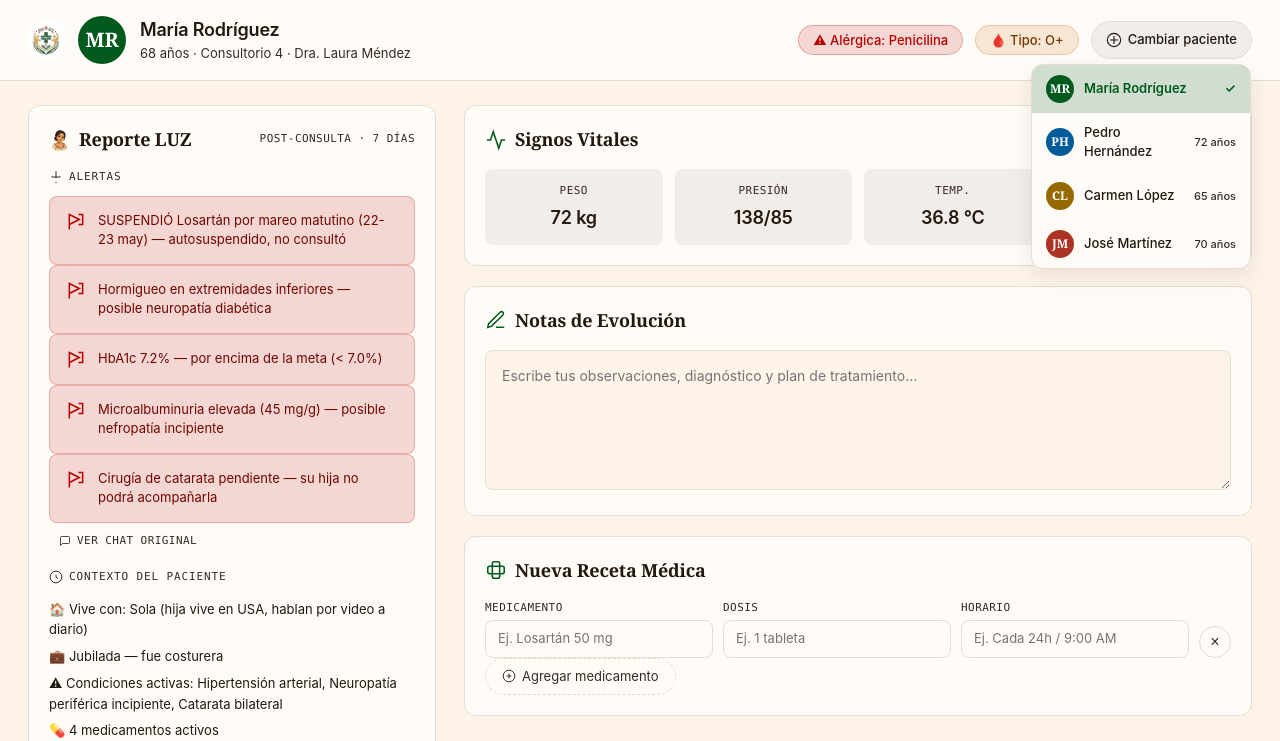
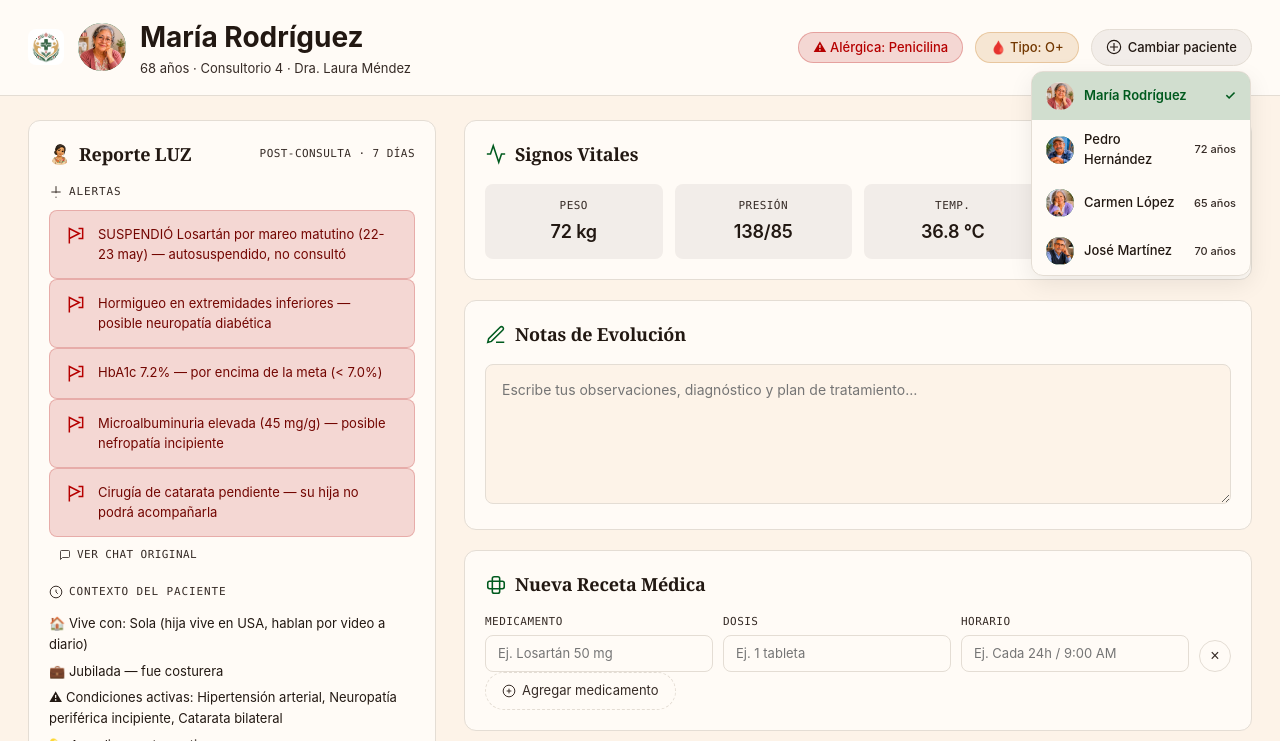
Before and after one commit to Phyton06/Nakawe, a plain HTML site: page doctor.html in a window 1280 px wide. Both pictures are taken after a click on the element "Cambiar paciente". Shown: the top 741 px of the page. Drawn offline with Linux system fonts and the light colour scheme.

Commit message:
feat: fotos de perfil en triage y doctor
- triage.html: pc-avatar, sd-avatar y showPatient() usan img
- doctor.html: header-avatar, sd-avatar y updateDashboard() usan img
- CSS actualizado con object-fit: cover en todos los casos

```diff
--- a/doctor.html
+++ b/doctor.html
@@ -70,8 +70,11 @@
     .header-logo { width: 36px; height: 36px; border-radius: 8px; object-fit: cover; flex-shrink: 0; }
     .header-avatar {
       width: 48px; height: 48px; border-radius: 50%;
-      color: #fff; display: grid; place-items: center;
-      font-family: var(--font-display); font-size: 20px; font-weight: 600;
+      overflow: hidden; background: var(--accent);
+    }
+    .header-avatar img {
+      width: 100%; height: 100%; object-fit: cover; display: block;
+    }
       flex-shrink: 0;
     }
     .header-patient h1 { font-size: var(--fs-lg); font-weight: 600; letter-spacing: -0.01em; }
@@ -121,9 +124,11 @@
     .switch-dropdown .option:hover { background: var(--fg-soft); }
     .switch-dropdown .option.active { background: var(--accent-soft); color: var(--accent); font-weight: 600; }
     .switch-dropdown .option .sd-avatar {
-      width: 28px; height: 28px; border-radius: 50%; color: #fff;
-      display: grid; place-items: center; font-family: var(--font-display);
-      font-size: 12px; font-weight: 600; flex-shrink: 0;
+      width: 28px; height: 28px; border-radius: 50%;
+      overflow: hidden; flex-shrink: 0; background: var(--accent);
+    }
+    .switch-dropdown .option .sd-avatar img {
+      width: 100%; height: 100%; object-fit: cover; display: block;
     }
     .switch-dropdown .option .sd-name { flex: 1; }
     .switch-dropdown .option .sd-check { color: var(--accent); font-weight: 600; }
@@ -346,7 +351,7 @@
   <header class="header" data-od-id="header">
     <div class="header-left">
       <img class="header-logo" src="./assets/images/nakawe-logo.jpeg" alt="Nakawe">
-      <div class="header-avatar" id="docAvatar" style="background:oklch(38% 0.17 160)">MR</div>
+      <div class="header-avatar" id="docAvatar"><img src="assets/images/MariaRodriguez.jpeg" alt="MR"></div>
       <div class="header-patient">
         <h1 id="docPatientName">María Rodríguez</h1>
         <div class="sub" id="docPatientSub">68 años · Consultorio 4 · Dra. Laura Méndez</div>
@@ -470,7 +475,7 @@
         d.innerHTML = PACIENTES.map(p => {
           const active = p.id === this.activePatient.id;
           return `<div class="option${active ? ' active' : ''}" data-id="${p.id}" onclick="nakawe.selectPatient(${p.id}); event.stopPropagation();">
-            <div class="sd-avatar" style="background:${p.avatarBg}">${p.iniciales}</div>
+            <div class="sd-avatar"><img src="${p.avatarImg}" alt="${p.iniciales}"></div>
             <span class="sd-name">${p.nombre}</span>
             ${active ? '<span class="sd-check">✓</span>' : `<span style="color:var(--muted);font-size:11px;">${p.edad} años</span>`}
           </div>`;
@@ -486,8 +491,7 @@
       },
 
       updateDashboard(p) {
-        document.getElementById('docAvatar').textContent = p.iniciales;
-        document.getElementById('docAvatar').style.background = p.avatarBg;
+        document.getElementById('docAvatar').innerHTML = '<img src="'+p.avatarImg+'" alt="'+p.iniciales+'">';
         document.getElementById('docPatientName').textContent = p.nombre;
         document.getElementById('docPatientSub').textContent = `${p.edad} años · Consultorio ${p.consultorio} · ${p.medico}`;
         document.getElementById('docAlergia').textContent = `⚠ Alérgica: ${p.alergias}`;
```
Also changed, not shown: triage.html (+12 -9 lines).
